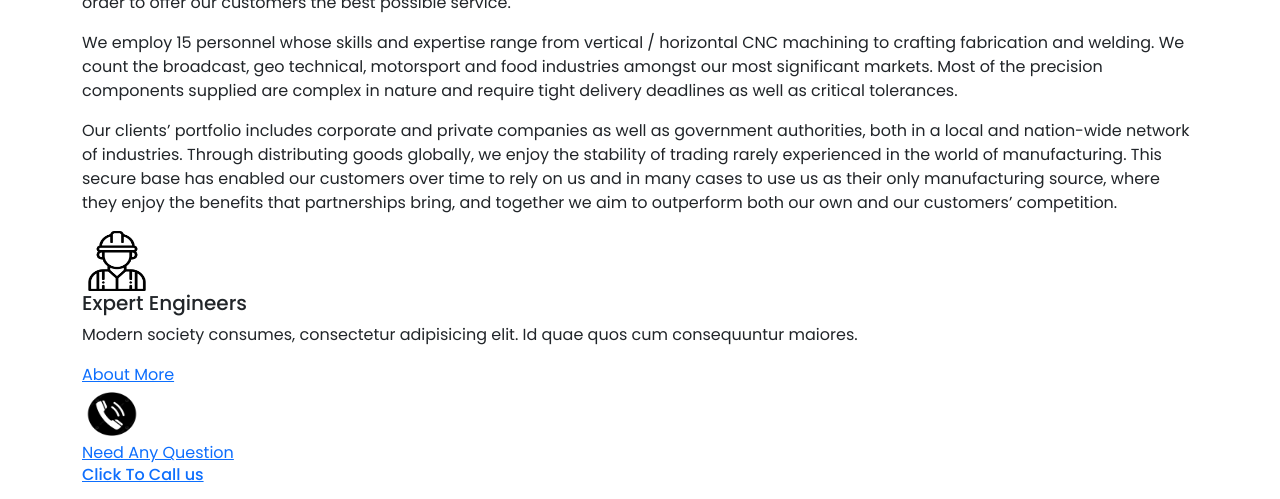
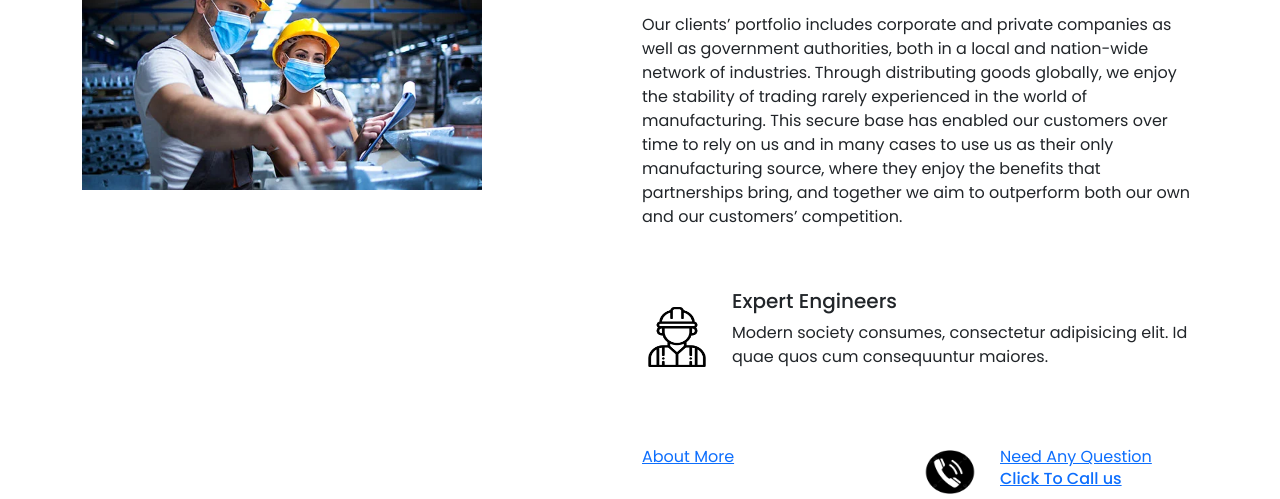
Before and after one commit to DSEngineeringWorks/DSEngineeringWorks.github.io, a plain HTML site: page index.html in a window 1280 px wide. Shown: the part 1356-1855 px from the top of the page. Drawn offline with nearby package versions, Linux system fonts and the light colour scheme.

Commit message:
Update about sec style

```diff
--- a/css/styles.css
+++ b/css/styles.css
@@ -188,3 +188,36 @@ body {
     margin-top: 100px;
     margin-left: 5px;
 }
+/* style about section*/
+.page-content{
+    display: flex;
+    justify-content: center;
+    align-items: center;
+    margin-top: 50px;
+}
+.container{
+    display: flex;
+
+}
+.right-about-sec{
+    margin-left: 100px;
+}
+.featured-desc{
+    margin-left: 20px;
+}
+.featured-item{
+    display: flex;
+    justify-content: center;
+    align-items: center;
+    margin-top: 60px;
+}
+.row-align{
+    display: flex;
+    margin-top: 60px;
+}
+.col-sm-6 .call-action{
+    display: flex;
+}
+.flex-grow-1{
+    margin-left: 20px;
+}
```
